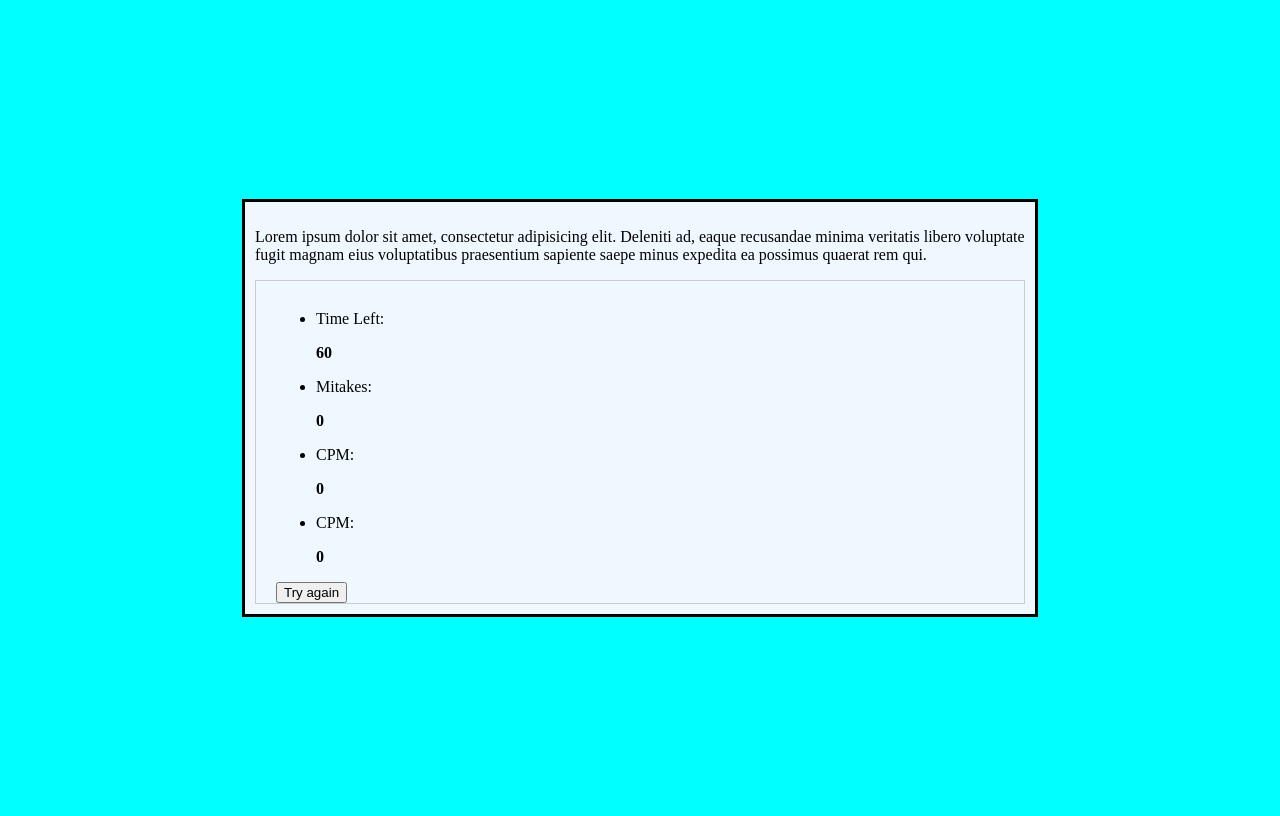
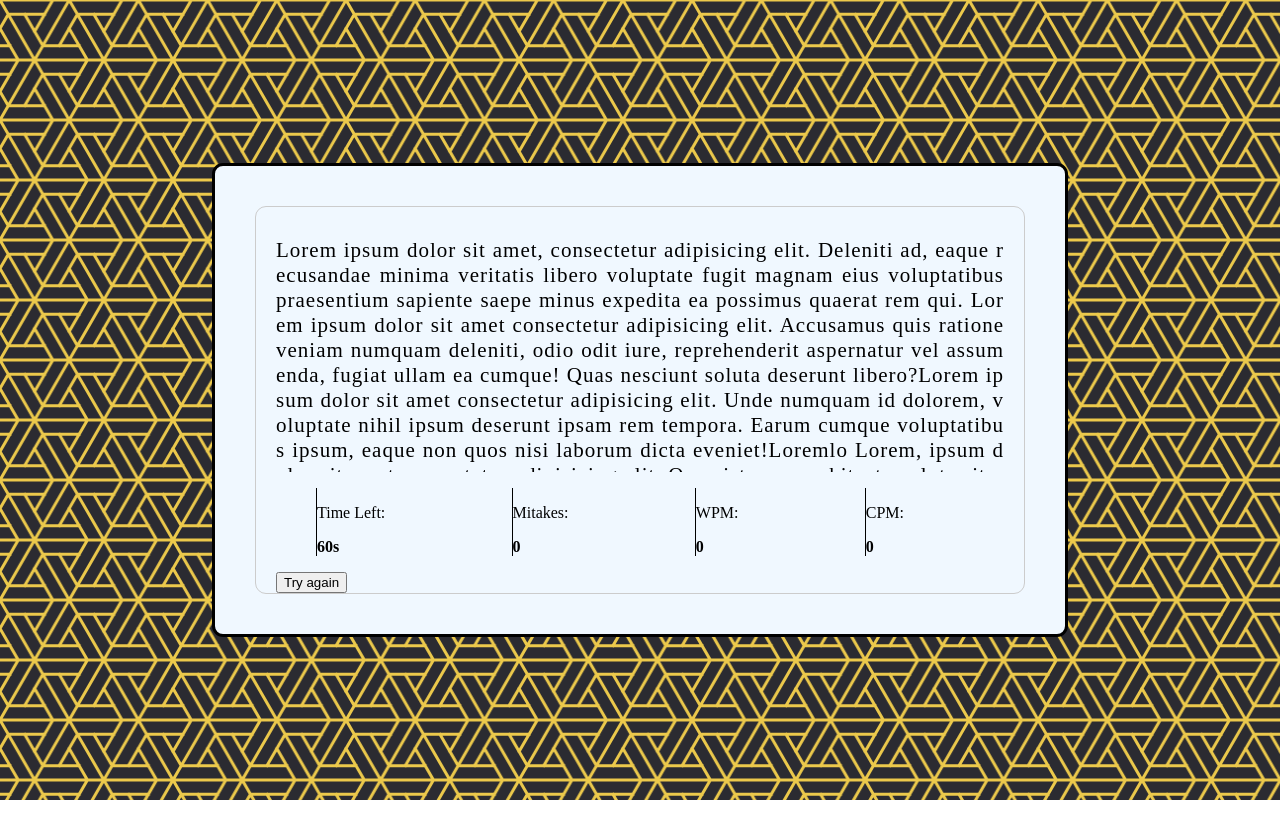
Before and after one commit to YOGESH-08/type_writing, a plain HTML site: page start.html in a window 1280 px wide. Drawn offline with Linux system fonts and the light colour scheme.

Commit message:
outline_come

```diff
--- a/css/start.css
+++ b/css/start.css
@@ -9,10 +9,47 @@ body{
     width: 770px;
     background-color: aliceblue;
     border: 3px solid black;
-    padding: 10px 10px 10px 10px;
+    padding: 40px 40px 40px 40px;
+    border-radius: 11px;
 }
-.wrapper .content{
-    padding: 13px 20px 0px;
+.wrapper .content-box{
+    padding: 10px 20px 0px;
     border: 1px solid #ccc;
+    border-radius: 11px;
+}
+
+.content-box .typing-text{
+    max-height: 255px;
+    overflow-y: auto;
+}
+
+.typing-text p{
+    font-size: 21px;
+    text-align: justify;
+    letter-spacing: 1px;
+    word-break: break-all ;
+}
+.typing-text::-webkit-scrollbar{
+    width: 0;
+}
+.content-box.content{
+    display: flex;
+    width: 100px;
+    justify-content: space-between;
+    margin-top:  17px;
+    padding: 12px 0;
+}
+.content .result-details{
+    display: flex;
+    width: calc(100% - 140px);
+    justify-content: space-between;
 
 }
+.result-details li {
+    list-style: none;
+}
+
+.result-details li {
+    list-style: none;
+    border-left: 1px solid black;
+}
--- a/start.html
+++ b/start.html
@@ -5,26 +5,29 @@
     <meta name="viewport" content="width=device-width, initial-scale=1.0">
     <link rel="stylesheet" href="css/start.css">
     <title>SPEEDO</title>
-    <!-- <link rel="stylesheet" href="css/common.css"> -->
+    <link rel="stylesheet" href="css/common.css">
 </head>
 <body>
     <div class="wrapper">
         <div class="content-box">
             <div class="typing-text">
-                <p>Lorem ipsum dolor sit amet, consectetur adipisicing elit. Deleniti ad, eaque recusandae minima veritatis libero voluptate fugit magnam eius voluptatibus praesentium sapiente saepe minus expedita ea possimus quaerat rem qui.</p>
+                <p>Lorem ipsum dolor sit amet, consectetur adipisicing elit. Deleniti ad, eaque recusandae minima veritatis libero voluptate fugit magnam eius voluptatibus praesentium sapiente saepe minus expedita ea possimus quaerat rem qui.
+                    Lorem ipsum dolor sit amet consectetur adipisicing elit. Accusamus quis ratione veniam numquam deleniti, odio odit iure, reprehenderit aspernatur vel assumenda, fugiat ullam ea cumque! Quas nesciunt soluta deserunt libero?Lorem ipsum dolor sit amet consectetur adipisicing elit. Unde numquam id dolorem, voluptate nihil ipsum deserunt ipsam rem tempora. Earum cumque voluptatibus ipsum, eaque non quos nisi laborum dicta eveniet!Loremlo
+                    Lorem, ipsum dolor sit amet consectetur adipisicing elit. Quae iste eos architecto soluta sit voluptates consequuntur a pariatur voluptatibus aliquid? Nostrum aut eaque, ullam ut iusto harum eveniet consectetur minima!Lorem
+                </p>
             </div>
             <div class="content">
                 <ul class="result-details">
                     <li class="time">
                         <p>Time Left:</p>
-                        <span><b>60</b></span>
+                        <span><b>60s</b></span>
                     </li>
                     <li class="mistake">
                         <p>Mitakes:</p>
                         <span><b>0</b></span>
                     </li>
                     <li class="cpm">
-                        <p>CPM:</p>
+                        <p>WPM:</p>
                         <span><b>0</b></span>
                     </li>
                     <li class="cpm">
```
